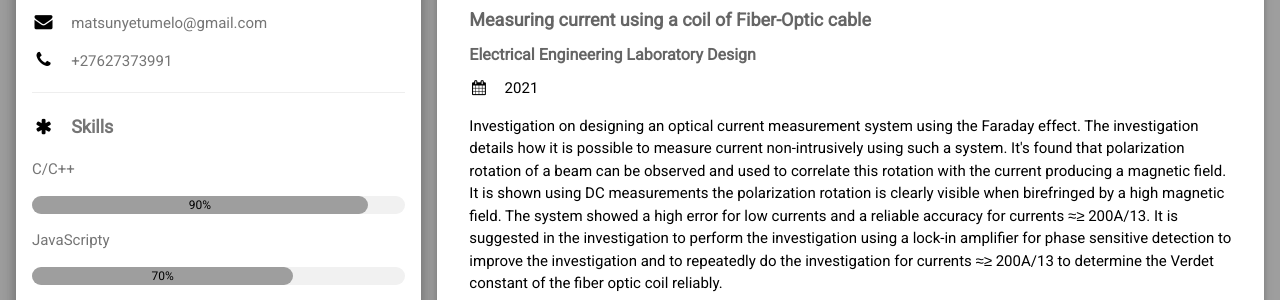
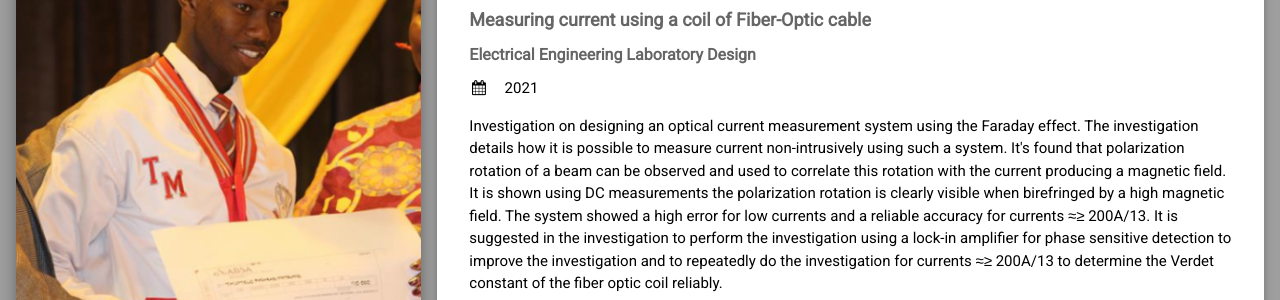
Before and after one commit to MATSUNYE/tumelomatsunye.github.io, a plain HTML site: page index.html in a window 1280 px wide. Shown: the part 117-417 px from the top of the page. Drawn offline with nearby package versions, Linux system fonts and the light colour scheme.

Commit message:
adding image

```diff
--- a/index.html
+++ b/index.html
@@ -35,7 +35,7 @@
 
         <div class="w3-white w3-text-grey w3-card-4">
           <div class="w3-display-container">
-            <img src="images/img-05.png" height="50%" width="100%" alt="Avatar">
+            <img src="img-05.png" height="50%" width="100%" alt="Avatar">
             <div class="w3-display-bottomleft w3-container w3-text-black">
               <h1>Tumelo Matsunye</h1>
             </div>
```
